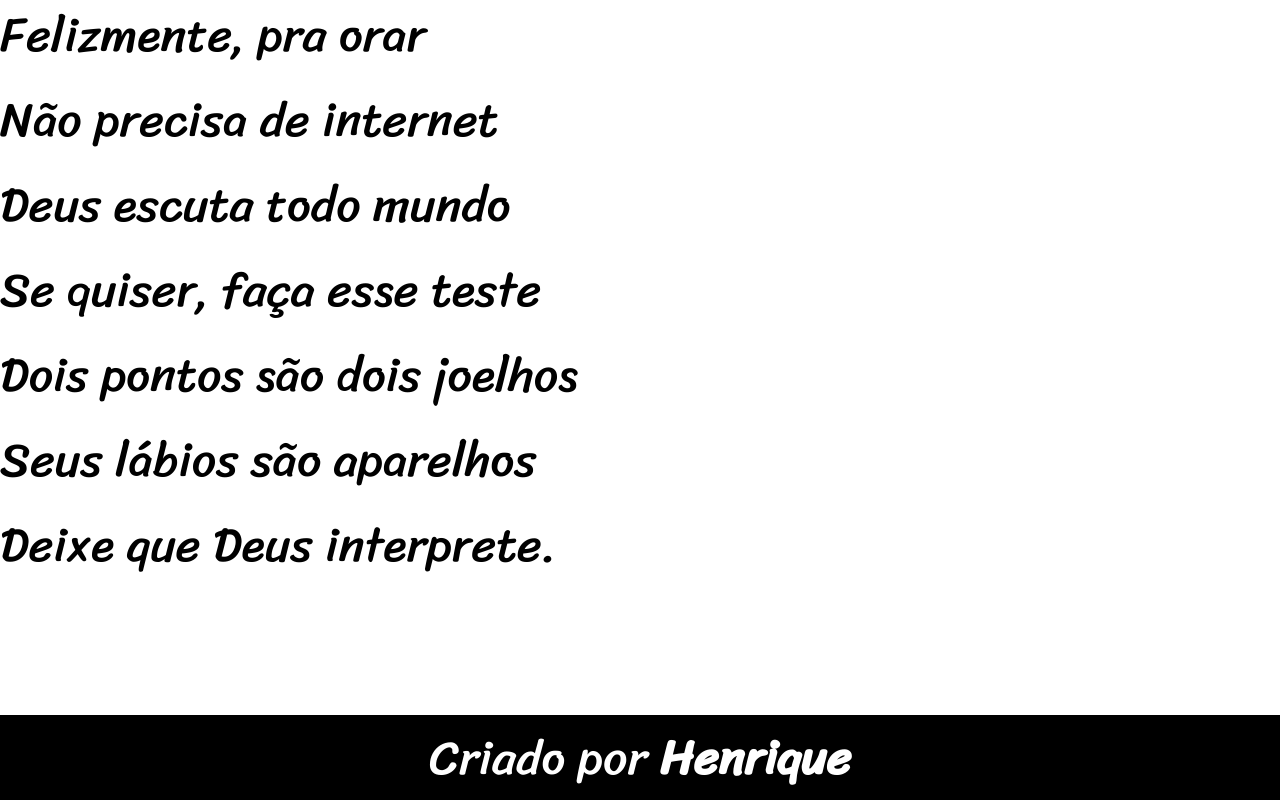
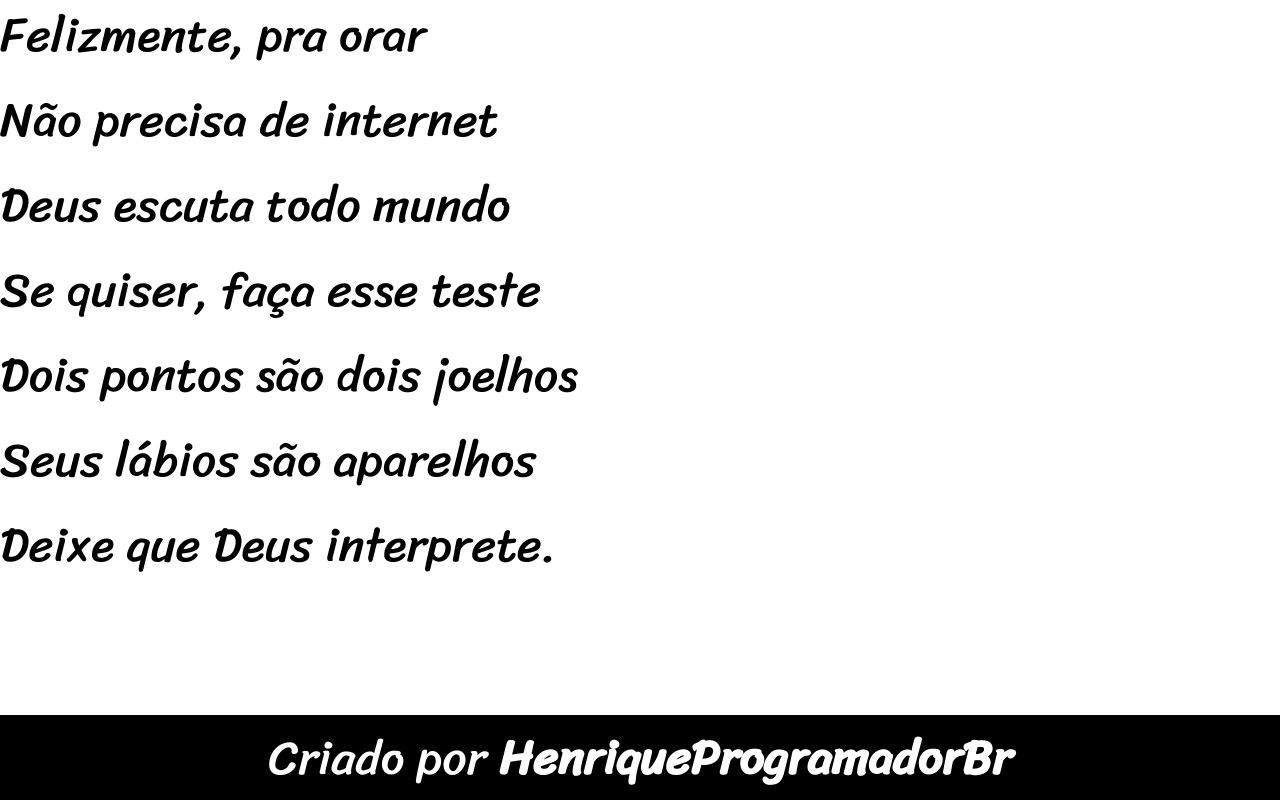
Before and after one commit to HenriqueProgramadorBr/cordel, a plain HTML site: page index.html in a window 1280 px wide. Shown: the part 4657-5457 px from the top of the page. Drawn offline with Linux system fonts and the light colour scheme.

Commit message:
atualizei

```diff
--- a/index.html
+++ b/index.html
@@ -99,7 +99,7 @@
 
     <footer>
         <p>
-            Criado por <strong>Henrique
+            Criado por <strong>HenriqueProgramadorBr
             </strong>
         </p>
     </footer>
```
